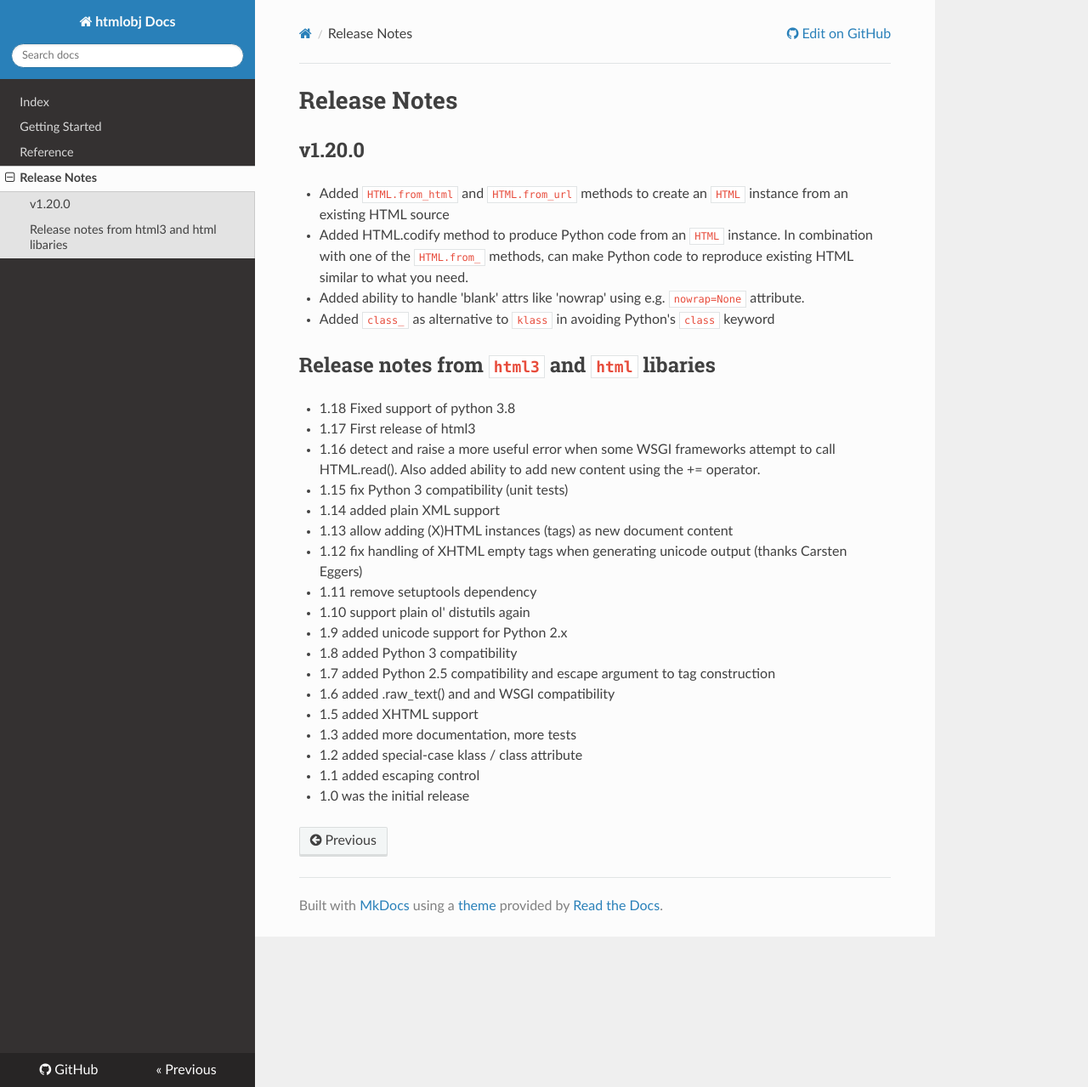
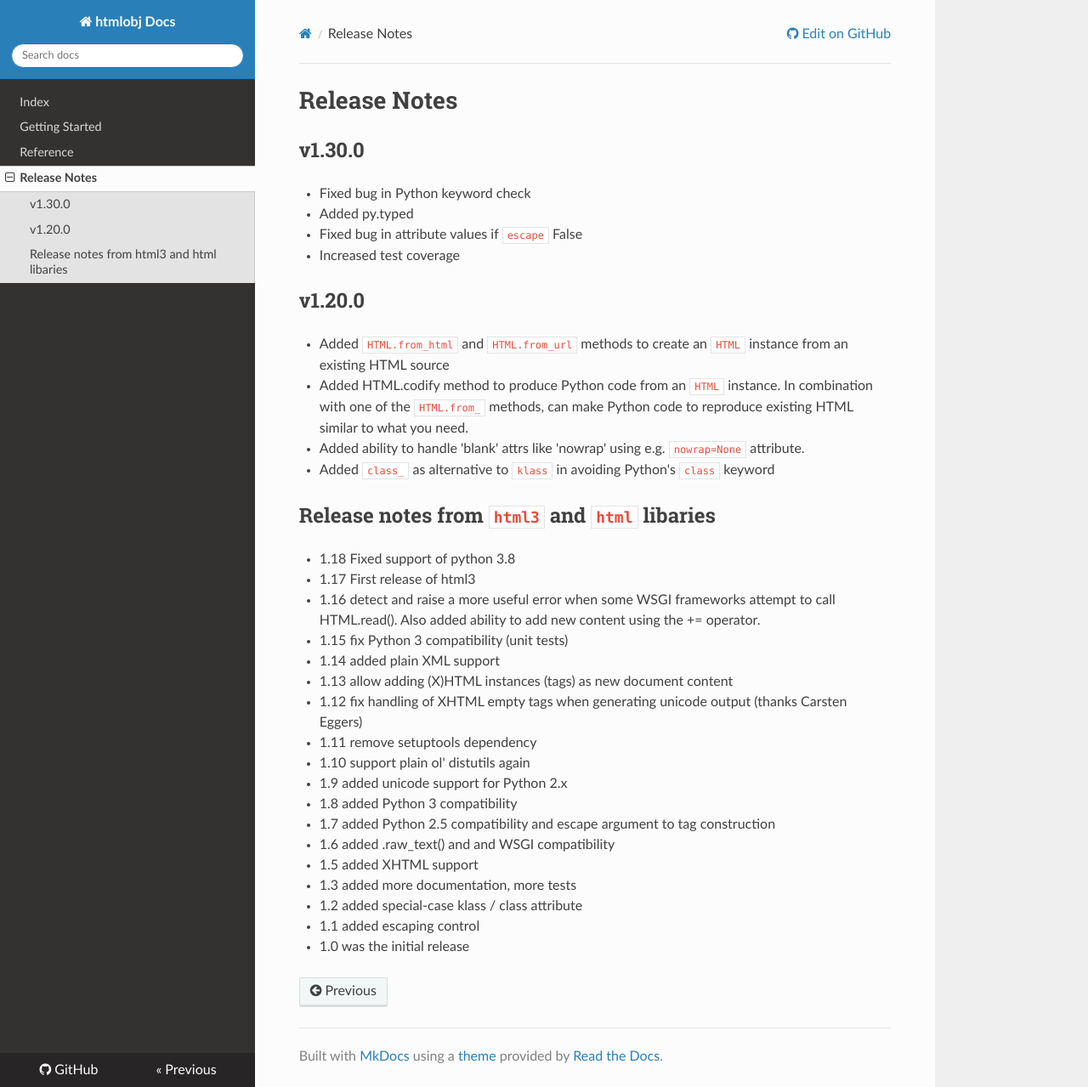
Before and after one commit to darcymason/htmlobj, an MkDocs documentation site: the page built from docs/release notes.md, in a window 1280 px wide and 1279 px high. Shown: the whole window at 85% size. Built offline with MkDocs 1.6.1, drawn with Linux system fonts in a browser that asks for light colours; nearby versions of some CDN libraries.

Commit message:
Update version, release notes

```diff
--- a/docs/release notes.md
+++ b/docs/release notes.md
@@ -1,4 +1,12 @@
 # Release Notes
+
+## v1.30.0
+
+* Fixed bug in Python keyword check
+* Added py.typed
+* Fixed bug in attribute values if `escape` False
+* Increased test coverage
+
 
 ## v1.20.0
 
--- a/src/htmlobj/__init__.py
+++ b/src/htmlobj/__init__.py
@@ -6,4 +6,4 @@ from .htmlobj import HTML
 from .xhtml import XHTML
 from .xml import XML
 
-__version__ = "1.20.0"
+__version__ = "1.30.0"
```
